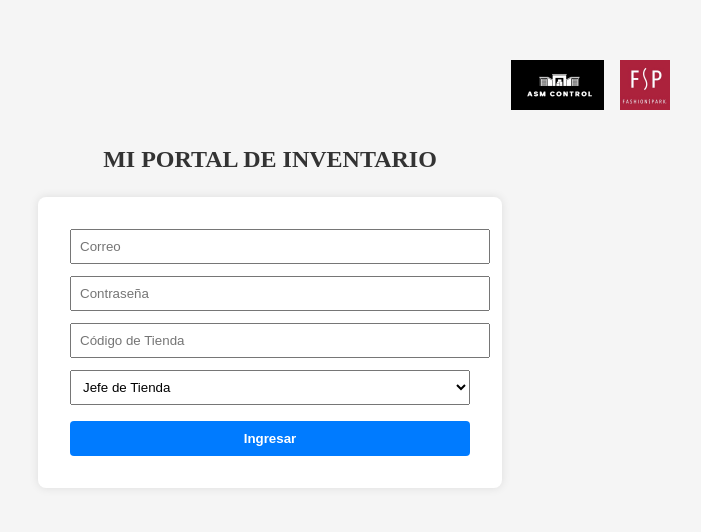
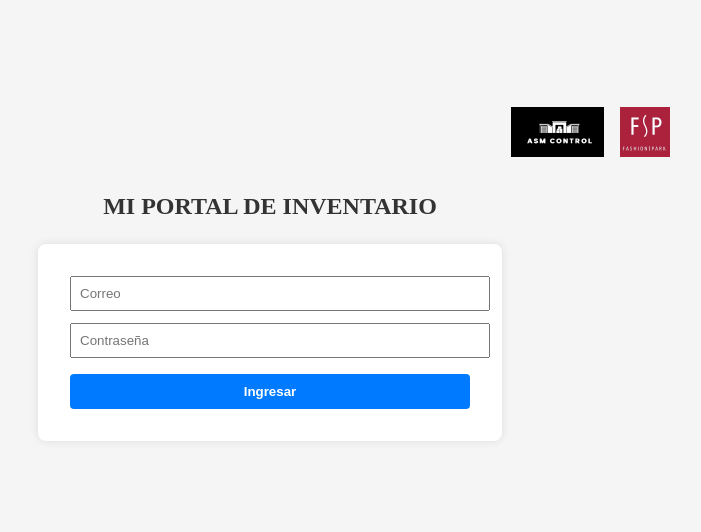
Before and after one commit to asmcontrol/CHECKLIST-PORTAL-FULL, a Next.js app: page /login in a window 1280 px wide. Shown: the part 166-698 px from the top of the page, without its empty margins (370-1071 px from the left). Built offline with nearby package versions, Linux system fonts and the light colour scheme.

Commit message:
Primer commit

```diff
--- a/components/wizard/CartaStep.tsx
+++ b/components/wizard/CartaStep.tsx
@@ -127,11 +127,9 @@ Atentamente,`;
       <p>Completa los siguientes campos:</p>
 
       {[
-        { label: 'Ciudad', name: 'ciudad' },
-        { label: 'Estado', name: 'estado' },
-        { label: 'Código Postal', name: 'codigoPostal' },
+        { label: 'Comuna', name: 'comuna' },
         { label: 'Nombre del Empleado', name: 'nombreEmpleado' },
-        { label: 'Nombre de la Tienda', name: 'nombreTienda' },
+        { label: 'Tienda', name: 'nombreTienda' },
         { label: 'Fecha del Inventario', name: 'fechaInventario' },
         { label: 'Nombre del Supervisor', name: 'nombreSupervisor' },
         { label: 'Título del Supervisor', name: 'tituloSupervisor' },
--- a/pages/login.tsx
+++ b/pages/login.tsx
@@ -1,46 +1,46 @@
 import { useState } from 'react';
 import { useRouter } from 'next/router';
 import { signInWithEmailAndPassword } from 'firebase/auth';
-import { auth } from '../firebase/firebaseConfig';
+import { doc, getDoc } from 'firebase/firestore';
+import { auth, db } from '../firebase/firebaseConfig';
 
 export default function LoginPage() {
   const router = useRouter();
   const [correo, setCorreo] = useState('');
   const [clave, setClave] = useState('');
-  const [tienda, setTienda] = useState('');
-  const [rol, setRol] = useState<'jefe_tienda' | 'empresa_inventario' | 'auditor'>('jefe_tienda');
   const [error, setError] = useState('');
 
   const handleLogin = async () => {
     try {
-      await signInWithEmailAndPassword(auth, correo, clave);
+      const userCredential = await signInWithEmailAndPassword(auth, correo, clave);
+      const user = userCredential.user;
+
+      const docRef = doc(db, 'users', user.uid);
+      const docSnap = await getDoc(docRef);
+
+      if (!docSnap.exists()) {
+        setError('Tu cuenta no tiene datos asignados. Contacta al administrador.');
+        return;
+      }
+
+      const { rol, tienda } = docSnap.data();
+
+      if (!rol || !tienda) {
+        setError('Tu cuenta no tiene rol o tienda asignada.');
+        return;
+      }
+
+      // Redirige usando el código de tienda exacto que necesitas en checklist
       router.push(`/portal/${tienda}?rol=${rol}`);
     } catch (err) {
+      console.error(err);
       setError('Correo o contraseña incorrectos.');
     }
   };
 
   return (
-    <div style={{
-      minHeight: '100vh',
-      display: 'flex',
-      flexDirection: 'column',
-      justifyContent: 'center',
-      alignItems: 'center',
-      backgroundColor: '#f5f5f5',
-      padding: '2rem'
-    }}>
-
-      {/* Logos superior */}
-      <div style={{
-        display: 'flex',
-        justifyContent: 'space-between',
-        alignItems: 'center',
-        width: '100%',
-        maxWidth: '800px',
-        marginBottom: '1rem',
-        padding: '0 2rem'
-      }}>
+    <div style={{ minHeight: '100vh', display: 'flex', flexDirection: 'column', justifyContent: 'center', alignItems: 'center', backgroundColor: '#f5f5f5', padding: '2rem' }}>
+      <div style={{ display: 'flex', justifyContent: 'space-between', alignItems: 'center', width: '100%', maxWidth: '800px', marginBottom: '1rem', padding: '0 2rem' }}>
         <div style={{ flex: 1 }} />
         <div style={{ display: 'flex', gap: '1rem' }}>
           <img src="/asm-logo.png" alt="ASM Logo" style={{ height: '50px', objectFit: 'contain' }} />
@@ -50,14 +50,7 @@ export default function LoginPage() {
 
       <h2 style={{ marginBottom: '1.5rem', color: '#333' }}>MI PORTAL DE INVENTARIO</h2>
 
-      <div style={{
-        background: '#fff',
-        padding: '2rem',
-        borderRadius: '8px',
-        boxShadow: '0 0 10px rgba(0,0,0,0.1)',
-        width: '100%',
-        maxWidth: '400px'
-      }}>
+      <div style={{ background: '#fff', padding: '2rem', borderRadius: '8px', boxShadow: '0 0 10px rgba(0,0,0,0.1)', width: '100%', maxWidth: '400px' }}>
         <input
           type="email"
           placeholder="Correo"
@@ -65,41 +58,18 @@ export default function LoginPage() {
           onChange={(e) => setCorreo(e.target.value)}
           style={{ width: '100%', marginBottom: '12px', padding: '8px' }}
         />
-
         <input
           type="password"
           placeholder="Contraseña"
           value={clave}
           onChange={(e) => setClave(e.target.value)}
-          style={{ width: '100%', marginBottom: '12px', padding: '8px' }}
+          style={{ width: '100%', marginBottom: '16px', padding: '8px' }}
         />
 
-        <input
-          placeholder="Código de Tienda"
-          value={tienda}
-          onChange={(e) => setTienda(e.target.value)}
-          style={{ width: '100%', marginBottom: '12px', padding: '8px' }}
-        />
-
-        <select
-          value={rol}
-          onChange={(e) => setRol(e.target.value as 'jefe_tienda' | 'empresa_inventario' | 'auditor')}
-          style={{ width: '100%', marginBottom: '16px', padding: '8px' }}
+        <button
+          onClick={handleLogin}
+          style={{ width: '100%', padding: '10px', backgroundColor: '#007bff', color: '#fff', border: 'none', borderRadius: '4px', fontWeight: 'bold' }}
         >
-          <option value="jefe_tienda">Jefe de Tienda</option>
-          <option value="empresa_inventario">Empresa de Inventario</option>
-          <option value="auditor">Auditor</option>
-        </select>
-
-        <button onClick={handleLogin} style={{
-          width: '100%',
-          padding: '10px',
-          backgroundColor: '#007bff',
-          color: '#fff',
-          border: 'none',
-          borderRadius: '4px',
-          fontWeight: 'bold'
-        }}>
           Ingresar
         </button>
 
```
Also changed, not shown: cargarUsuarios.ts (added, +47 -0 lines), components/wizard/ChecklistStep.tsx (+3 -5 lines), jefes.csv (added).
